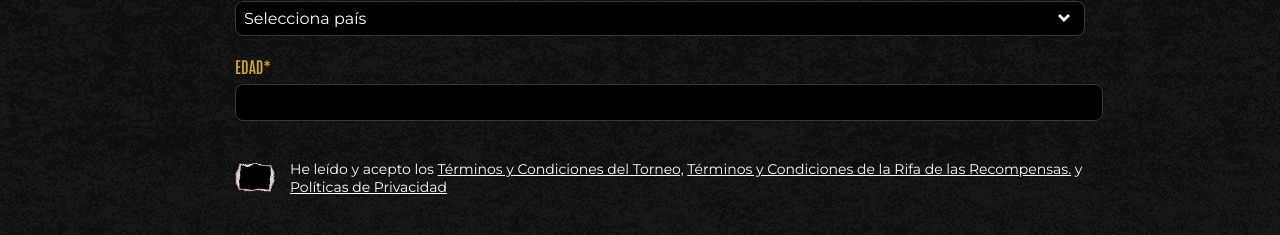
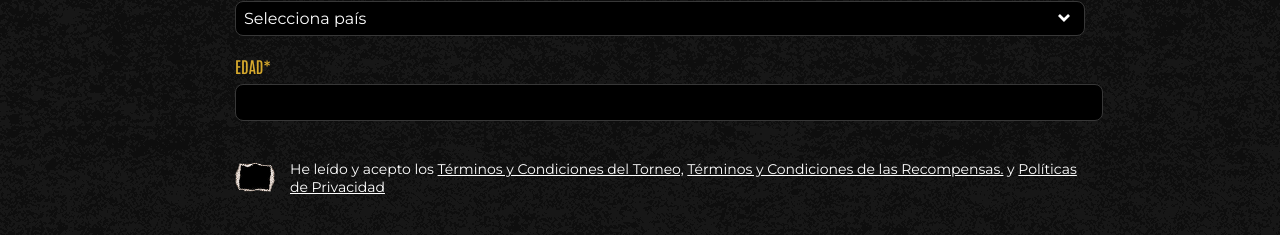
Before and after one commit to coolnerdypipoltech/codmVerdansk-Frontend, a React (Create React App) app: page /register in a window 1280 px wide. Shown: the part 1035-1270 px from the top of the page. Built offline with nearby package versions, Linux system fonts and the light colour scheme.

Commit message:
Update RegistrationForm.js

```diff
--- a/src/components/RegistrationForm/RegistrationForm.js
+++ b/src/components/RegistrationForm/RegistrationForm.js
@@ -931,7 +931,7 @@ const RegistrationForm = () => {
                     }}
                     style={{ textDecoration: "underline", cursor: "pointer" }}
                   >
-                     Términos y Condiciones de la Rifa de las Recompensas.
+                     Términos y Condiciones de las Recompensas.
                   </span>
                    {" "} y {" "}
 
```
